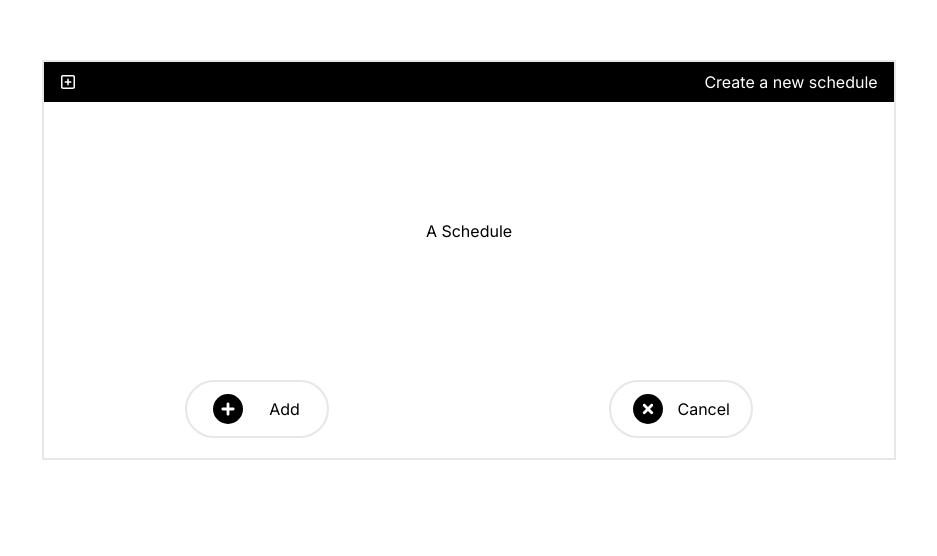
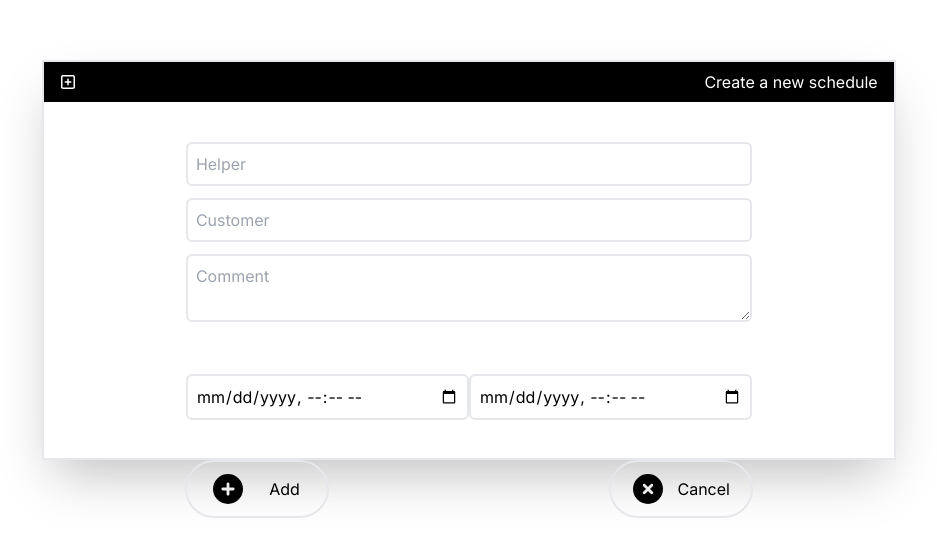
Before and after one commit to Takashi-Matsumura/board-planner-web, a Next.js app: page /schedule in a window 1280 px wide. Shown: the part 140-696 px from the top of the page, without its empty margins (171-1108 px from the left). Built offline with nearby package versions, Linux system fonts and the light colour scheme.

Commit message:
add react-hook-form

```diff
--- a/app/schedule/page.tsx
+++ b/app/schedule/page.tsx
@@ -1,23 +1,75 @@
+"use client";
+
 import Link from "next/link";
 import { FaRegSquarePlus, FaCirclePlus, FaCircleXmark } from "react-icons/fa6";
+import { useForm, SubmitHandler } from "react-hook-form";
+
+type Inputs = {
+  helper: string;
+  customer: string;
+  comment: string;
+  beginTime: string;
+  endTime: string;
+};
 
 export default function SchedulePage() {
+  const {
+    register,
+    handleSubmit,
+    formState: { errors },
+  } = useForm<Inputs>();
+  const onSubmit: SubmitHandler<Inputs> = (data) => console.log(data);
+
   return (
     <div className="container mx-auto">
       <div className="flex h-screen items-center justify-center">
-        <div className="flex flex-col border-2 rouded-md w-2/3 h-1/2">
+        <div className="flex flex-col border-2 rouded-md w-2/3 h-1/2 shadow-2xl">
           <div className="flex items-center justify-between bg-black w-full text-white px-4 py-2">
             <FaRegSquarePlus />
             Create a new schedule
           </div>
-          <div className="flex flex-col items-center h-full justify-center">
-            <h1>A Schedule</h1>
+          <form onSubmit={handleSubmit(onSubmit)} className="flex flex-col">
+            <div className="flex flex-col items-center h-full mt-10 space-y-3">
+              <input
+                {...register("helper")}
+                type="text"
+                placeholder="Helper"
+                className="border-2 rounded-md p-2 w-2/3"
+              />
+              <input
+                {...register("customer")}
+                type="text"
+                placeholder="Customer"
+                className="border-2 rounded-md p-2 w-2/3"
+              />
+              <textarea
+                {...register("comment")}
+                placeholder="Comment"
+                className="border-2 rounded-md p-2 w-2/3"
+              />
+              <div className="flex items-center justify-between w-2/3 pt-10">
+                <input
+                  {...register("beginTime")}
+                  type="datetime-local"
+                  placeholder="Begin Time"
+                  className="border-2 rounded-md p-2 w-2/3"
+                />
+                <input
+                  {...register("endTime")}
+                  type="datetime-local"
+                  placeholder="End Time"
+                  className="border-2 rounded-md p-2 w-2/3"
+                />
               </div>
-          <div className="flex items-center justify-around py-5">
-            <div className="flex items-center justify-around gap-3 border-2 rounded-full px-5 py-3 w-36">
+            </div>
+            <div className="flex items-center justify-around mt-10">
+              <button
+                type="submit"
+                className="flex items-center justify-around gap-3 border-2 rounded-full px-5 py-3 w-36"
+              >
                 <FaCirclePlus className="text-3xl" />
                 Add
-            </div>
+              </button>
               <Link href="/board">
                 <div className="flex items-center justify-around gap-3 border-2 rounded-full px-5 py-3 w-36">
                   <FaCircleXmark className="text-3xl" />
@@ -25,6 +77,7 @@ export default function SchedulePage() {
                 </div>
               </Link>
             </div>
+          </form>
         </div>
       </div>
     </div>
--- a/package.json
+++ b/package.json
@@ -13,6 +13,7 @@
     "next": "14.2.4",
     "react": "^18",
     "react-dom": "^18",
+    "react-hook-form": "^7.52.0",
     "react-icons": "^5.2.1"
   },
   "devDependencies": {
```
Also changed, not shown: 1 other file (tests, documents, lock files or other folders). Lines whose indentation alone changed are shown as unchanged.
